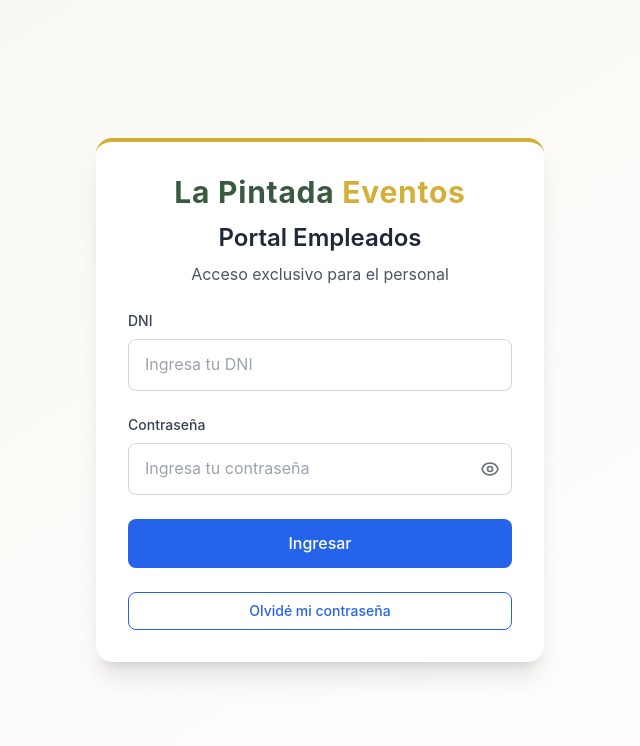
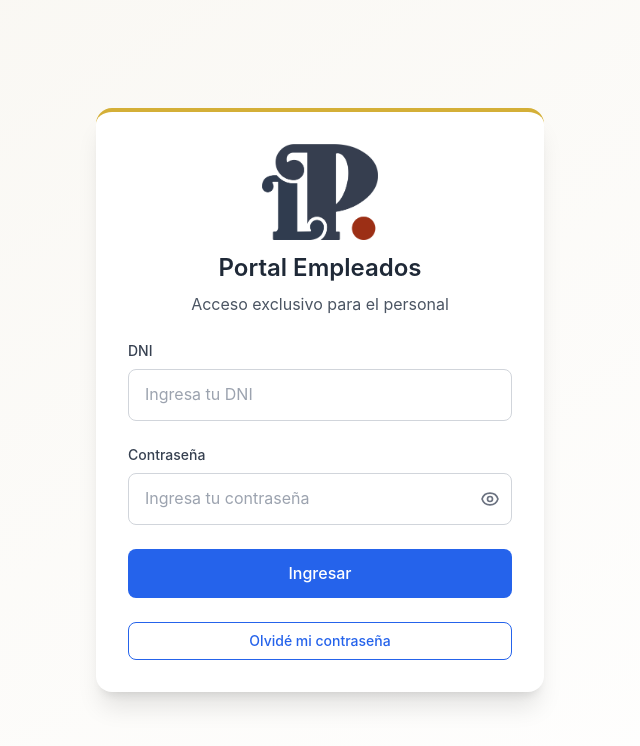
Before and after one commit to leandroboc/lapintada-app, a Next.js app: page /choferes/login in a window 1280 px wide. Shown: the top 746 px of the page, without its empty margins (320-960 px from the left). Built offline with nearby package versions, Linux system fonts and the light colour scheme.

Commit message:
Update page.tsx

```diff
--- a/app/choferes/login/page.tsx
+++ b/app/choferes/login/page.tsx
@@ -2,6 +2,7 @@
 
 import { useState } from 'react'
 import { useRouter } from 'next/navigation'
+import Image from 'next/image'
 
 export default function EmpleadoLogin() {
   const [dni, setDni] = useState('')
@@ -47,9 +48,14 @@ export default function EmpleadoLogin() {
       <div className="bg-white rounded-2xl shadow-xl p-8 w-full max-w-md border-t-4 border-pintada-gold">
         <div className="text-center mb-6">
           <div className="mx-auto mb-3 flex items-center justify-center">
-            <span className="text-3xl font-bold text-pintada-green tracking-wide">
-              La Pintada <span className="text-pintada-gold">Eventos</span>
-            </span>
+            <Image
+              src="/LA PINTADA - LP.png"
+              alt="La Pintada Eventos"
+              width={280}
+              height={120}
+              className="w-auto h-auto max-h-24 object-contain"
+              priority
+            />
           </div>
           <h2 className="text-2xl font-semibold text-gray-800 mb-2">Portal Empleados</h2>
           <p className="text-gray-600">Acceso exclusivo para el personal</p>
```
